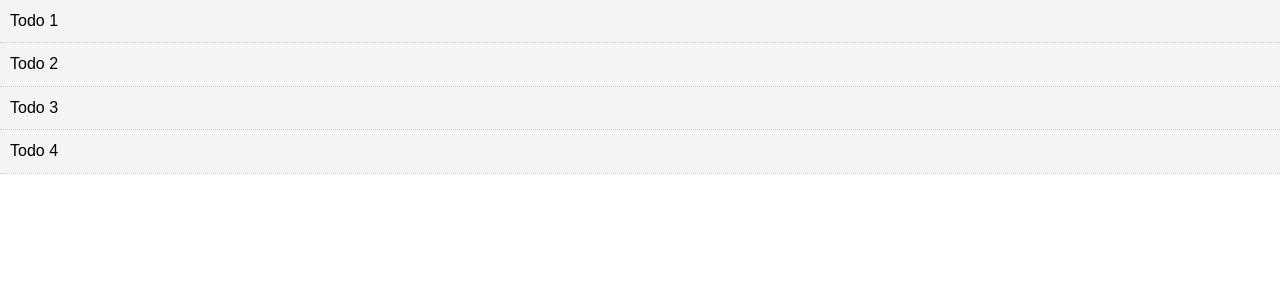
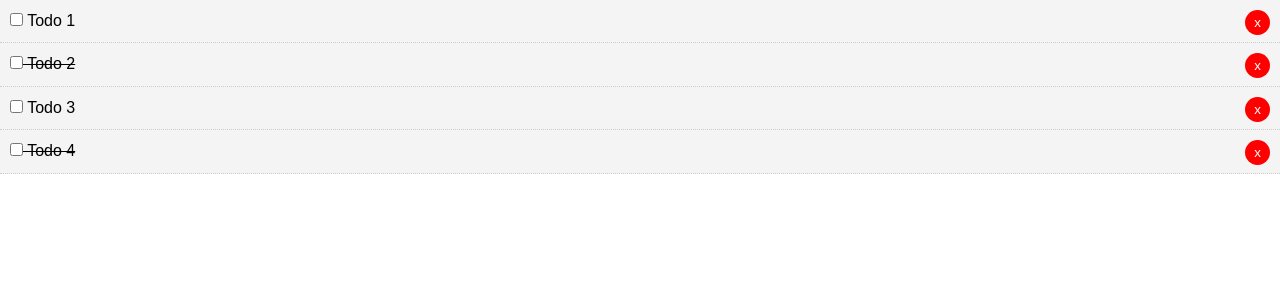
Before and after one commit to CodeLyoko2610/vue_todo_list_1, a Vue app: page / in a window 1280 px wide. Shown: the top 300 px of the page. Built offline with nearby package versions, Linux system fonts and the light colour scheme.

Commit message:
Add markComplete method and delete functionality using v-on directive.

```diff
--- a/src/App.vue
+++ b/src/App.vue
@@ -1,6 +1,6 @@
 <template>
   <div id="app">
-    <Todos v-bind:todos="todos" />
+    <Todos v-bind:todos="todos" v-on:del-todo="deleteTodo"/>
   </div>
 </template>
 
@@ -23,7 +23,7 @@
         {
           id: 2,
           title: 'Todo 2',
-          completed: false
+          completed: true
         },
         {
           id: 3,
@@ -33,9 +33,14 @@
         {
           id: 4,
           title: 'Todo 4',
-          completed: false
+          completed: true
         },
       ]
+    }
+  },
+  methods: {
+    deleteTodo(id){
+      this.todos = this.todos.filter(todo => todo.id !== id)
     }
   }
 }
--- a/src/components/TodoItem.vue
+++ b/src/components/TodoItem.vue
@@ -1,15 +1,26 @@
 <template>
-  <div class="todo-item">
-    <p>{{todo.title}}</p>
+  <div class="todo-item" v-bind:class="{'is-complete': todo.completed}">
+
+    <p>
+      <input type="checkbox" v-on:change="markComplete">
+      {{todo.title}}
+      <button class="del" v-on:click="$emit('del-todo')">x</button>
+    </p>
   </div>
 </template>
 
 <script>
+
   export default {
     name: 'TodoItem',
     props: [
       "todo"
-    ]
+    ],
+    methods: {
+      markComplete(){
+        this.todo.completed = !this.todo.completed
+      }
+    }
   }
 </script>
 
--- a/src/components/Todos.vue
+++ b/src/components/Todos.vue
@@ -1,7 +1,7 @@
 <template>
   <div>
     <div v-for="todo in todos" v-bind:key="todo.id">
-      <TodoItem v-bind:todo="todo"/>
+      <TodoItem v-bind:todo="todo" v-on:del-todo="$emit('del-todo', todo.id)"/>
     </div>
   </div>
 </template>
```
